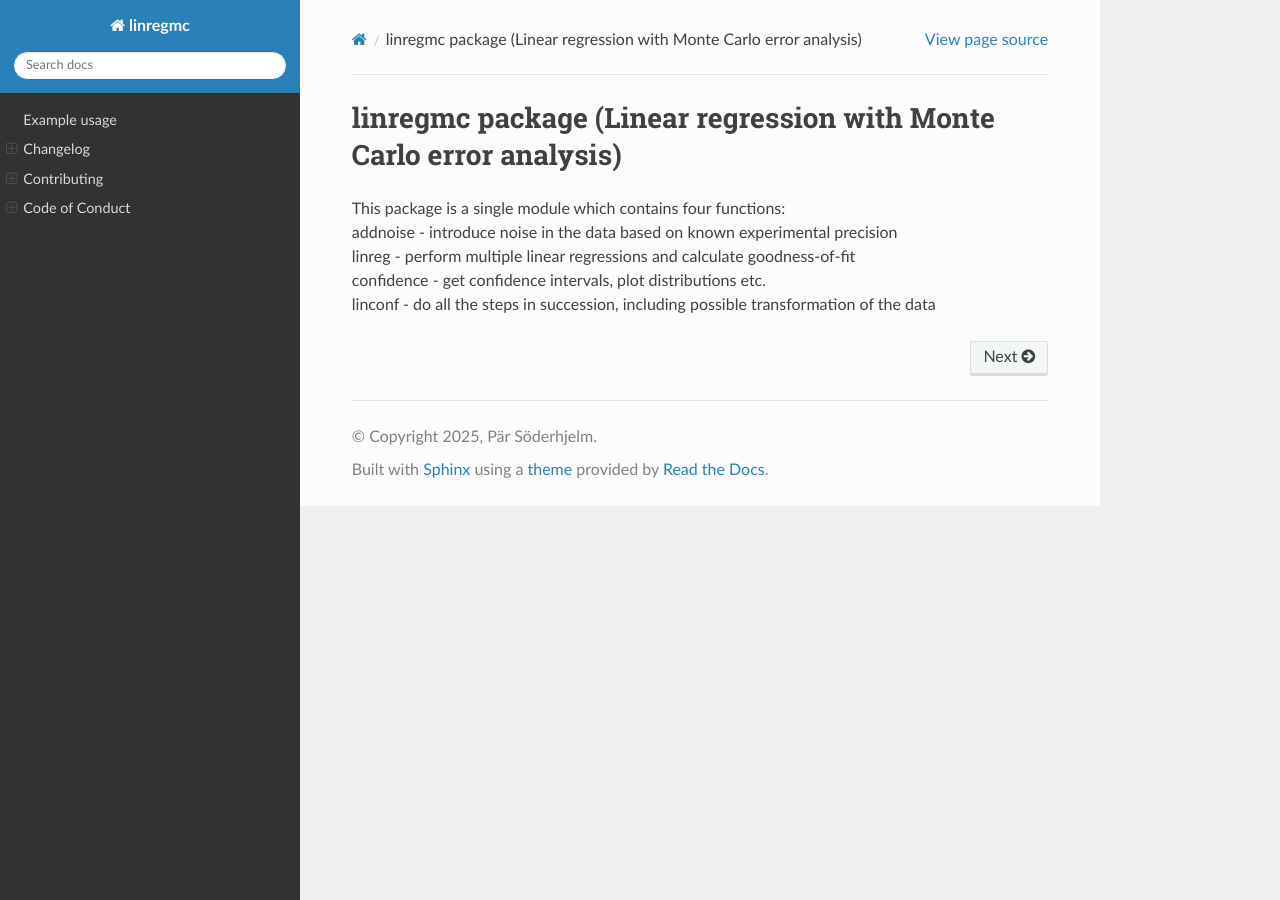
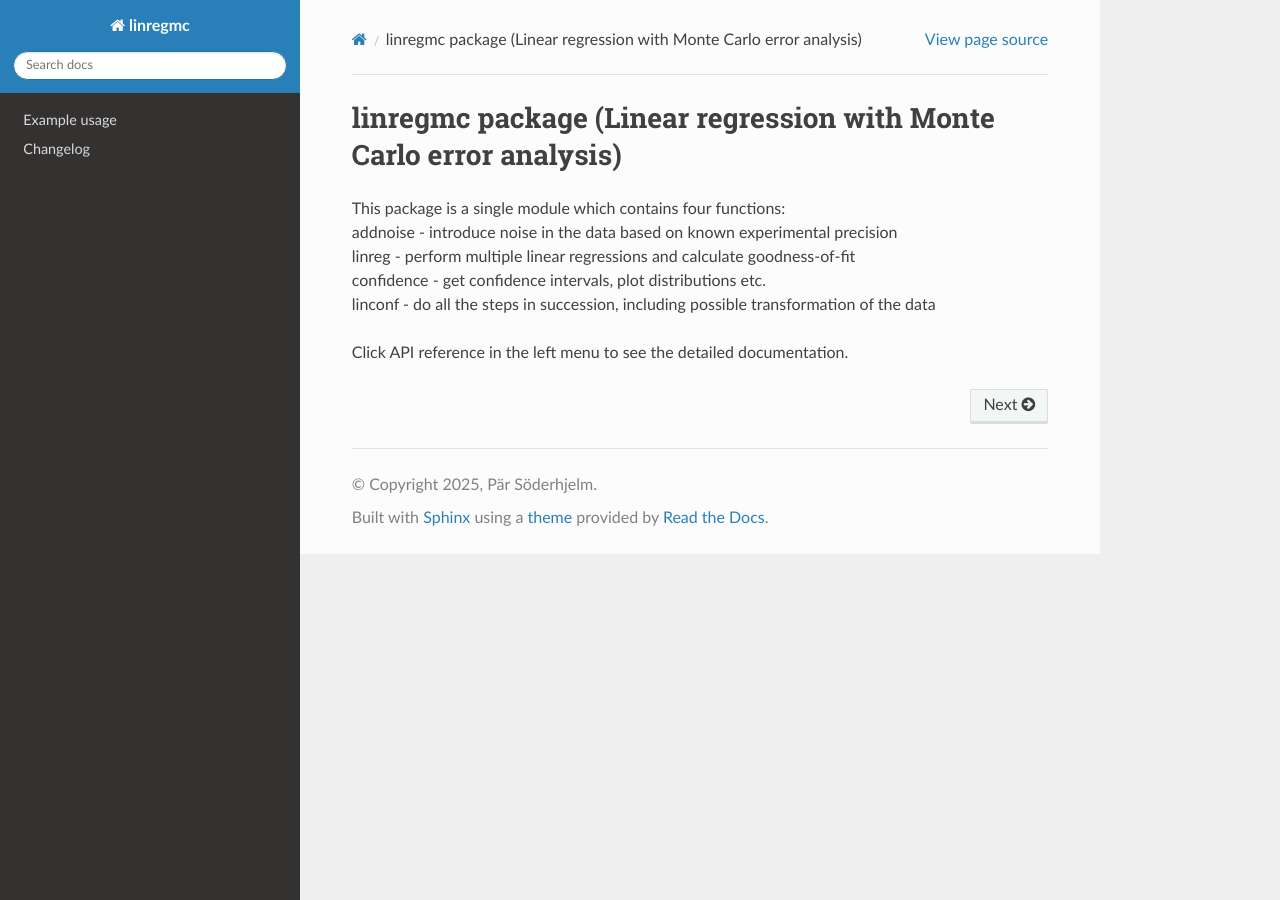
Before and after one commit to parsod/linregmc, a Sphinx documentation site: the page built from docs/index.md, in a window 1280 px wide. Built offline with Sphinx 7.4.7 and the Read the Docs theme 3.1.0, drawn with Linux system fonts in a browser that asks for light colours; pages that are not in the unit, such as notebooks, are missing from menus.

Commit message:
Example and fixed index page

````diff
--- a/docs/conf.py
+++ b/docs/conf.py
@@ -36,11 +36,12 @@
 #
 html_theme = "sphinx_rtd_theme"
 
-html_theme_options = {
-    "collapse_navigation": False,  # Keep all toctree items expanded
-    "navigation_depth": 4,         # Adjust depth of sidebar links
-    "includehidden": True,         # Include hidden toc entries
-}
+#html_theme_options = {
+#    "collapse_navigation": False,  # Keep all toctree items expanded
+#    "navigation_depth": 4,         # Adjust depth of sidebar links
+#    "includehidden": True,         # Include hidden toc entries
+#}
+
 def skip_submodules(app, what, name, obj, skip, options):
     if what == "module":
         skip = True
--- a/docs/index.md
+++ b/docs/index.md
@@ -1,5 +1,6 @@
 ```{include} ../README.md
 ```
+Click API reference in the left menu to see the detailed documentation.
 
 ```{toctree}
 :maxdepth: 1
@@ -7,7 +8,5 @@
 
 example.ipynb
 changelog.md
-contributing.md
-conduct.md
 autoapi/index
 ```
````
Also changed, not shown: docs/example.ipynb.
